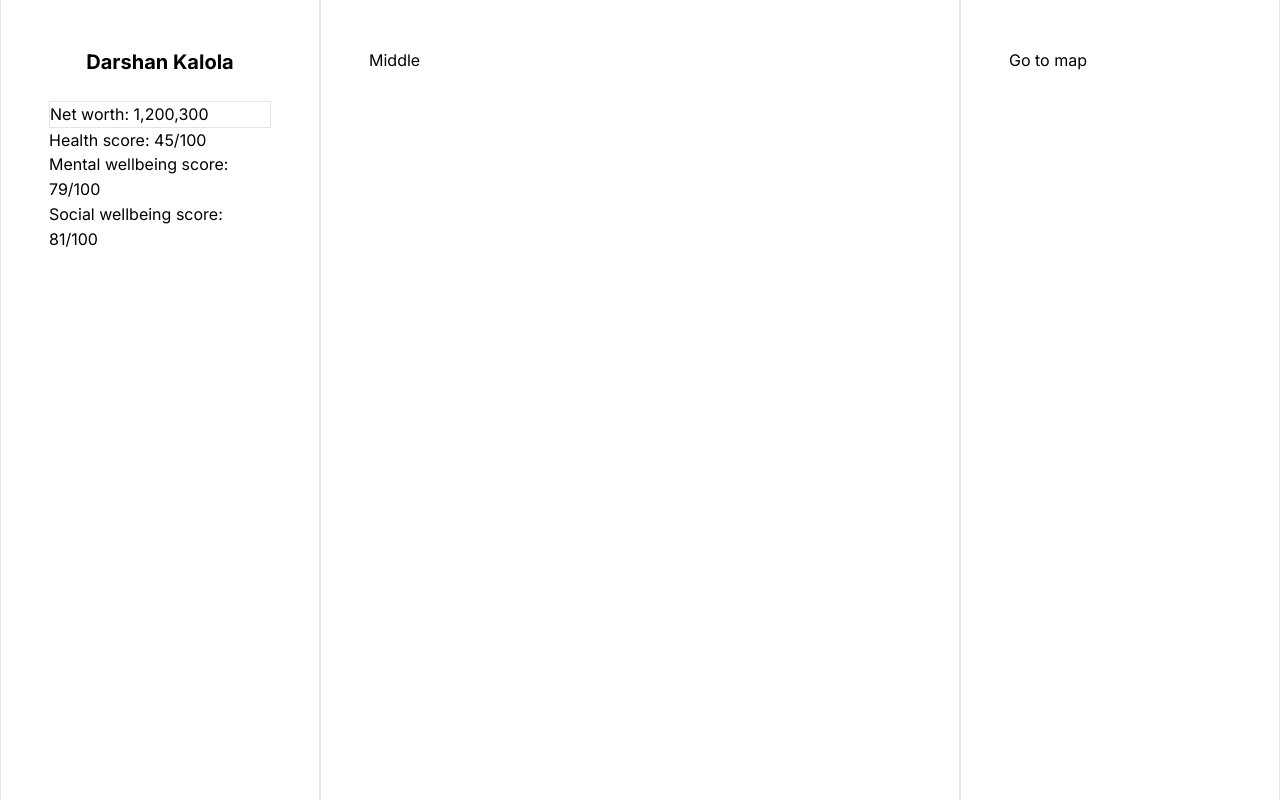
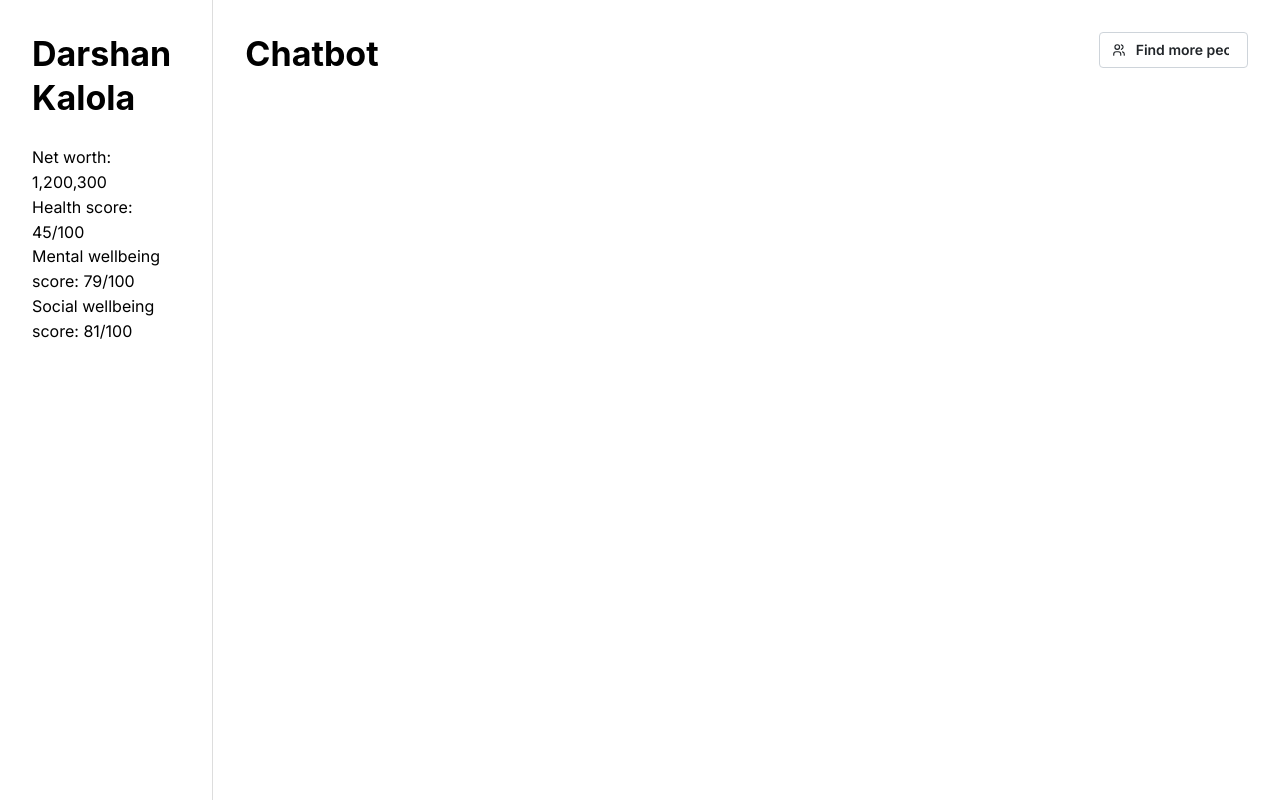
Before and after one commit to kalolad1/ai-congress-frontend, a Next.js app: page /user_home in a window 1280 px wide. Built offline with nearby package versions, Linux system fonts and the light colour scheme; no server answers.

Commit message:
Add mantine

```diff
--- /dev/null
+++ b/app/user_home/page.css
@@ -0,0 +1,8 @@
+.column {
+  height: 100vh;
+  width: 100%;
+}
+
+.state-column {
+  border-right: 1px solid #ddd;
+}
--- a/app/user_home/page.tsx
+++ b/app/user_home/page.tsx
@@ -1,46 +1,55 @@
 "use client"
 
 
+import { Container, Flex, Button, Stack, Title, Grid } from "@mantine/core";
+import { IconUsers } from '@tabler/icons-react';
+
 import Link from "next/link";
-
+import "./page.css";
 
 
 
 export default function UserHome () {
   return (
-    <div className="flex flex-row min-h-screen">
-      <div className="flex justify-items-center w-3/12 border-x p-12">
-        <StateDisplay />
-      </div>
-      <div className="w-6/12 border-x p-12">
-        Middle
-      </div>
-      <div className="w-3/12 border-x p-12">
-        <Link href="/map">Go to map</Link>
-      </div>
+    <Grid gutter={0}>
+      <Grid.Col span={2}>
+        <Stack p="xl" className="column state-column">
+          <StateDisplay />
+        </Stack>
+      </Grid.Col>
+      <Grid.Col span={8}>
+        <Stack p="xl" className="column">
+          <Chatbot />
+        </Stack>
+      </Grid.Col>
+      <Grid.Col span={2}>
+        <Stack p="xl" className="column">
+          <Button justify="center" fullWidth leftSection={<IconUsers size={14} />} variant="default" component={Link} href="/map">
+            Find more people
+          </Button>
+        </Stack>
+      </Grid.Col>
+    </Grid>
+  );
+}
+
+function Chatbot () {
+  return (
+    <div>
+      <Title>Chatbot</Title>
     </div>
   );
 }
 
-
-
 function StateDisplay () {
   return (
     <div>
-      <h1 className="text-xl font-bold text-center">Darshan Kalola</h1>
+      <Title>Darshan Kalola</Title>
       <br />
-      <StateItemCard />
+      <p>Net worth: 1,200,300</p>
       <p>Health score: 45/100</p>
       <p>Mental wellbeing score: 79/100</p>
       <p>Social wellbeing score: 81/100</p>
     </div>
   );
 }
-
-function StateItemCard () {
-  return (
-    <div className="border">
-      <p>Net worth: 1,200,300</p>
-    </div>
-  )
-}
--- a/package.json
+++ b/package.json
@@ -42,6 +42,7 @@
     "@radix-ui/react-toast": "^1.1.5",
     "@radix-ui/react-toggle": "^1.0.3",
     "@radix-ui/react-tooltip": "^1.0.7",
+    "@tabler/icons-react": "^2.47.0",
     "@types/node": "20.6.0",
     "@types/react": "18.2.21",
     "@types/react-dom": "18.2.7",
@@ -71,6 +72,7 @@
   "devDependencies": {
     "npm-run-all": "^4.1.5",
     "postcss": "^8.4.35",
-    "postcss-loader": "^8.1.0"
+    "postcss-loader": "^8.1.0",
+    "postcss-preset-mantine": "^1.13.0"
   }
 }
```
Also changed, not shown: 1 other file (tests, documents, lock files or other folders).
